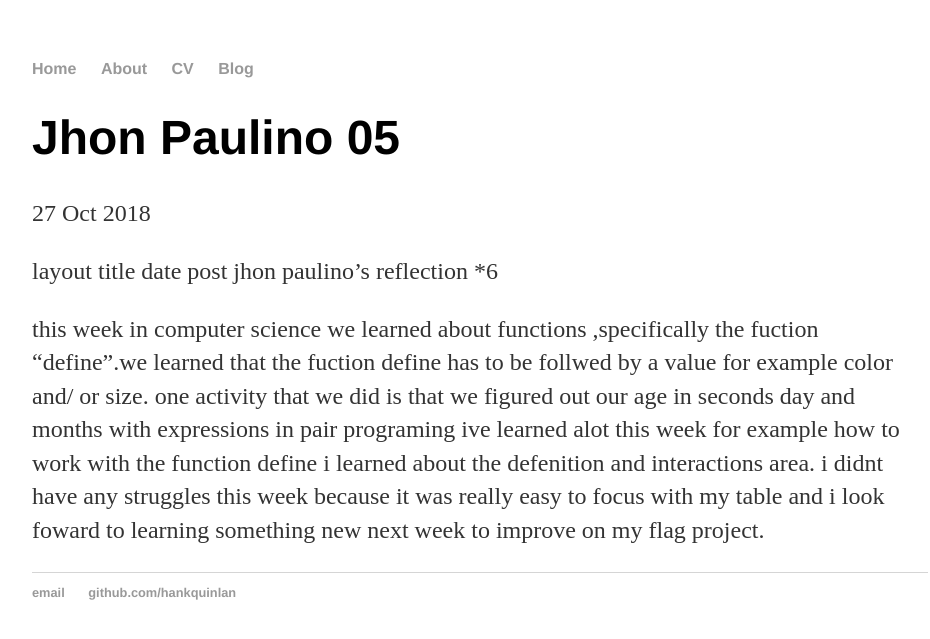
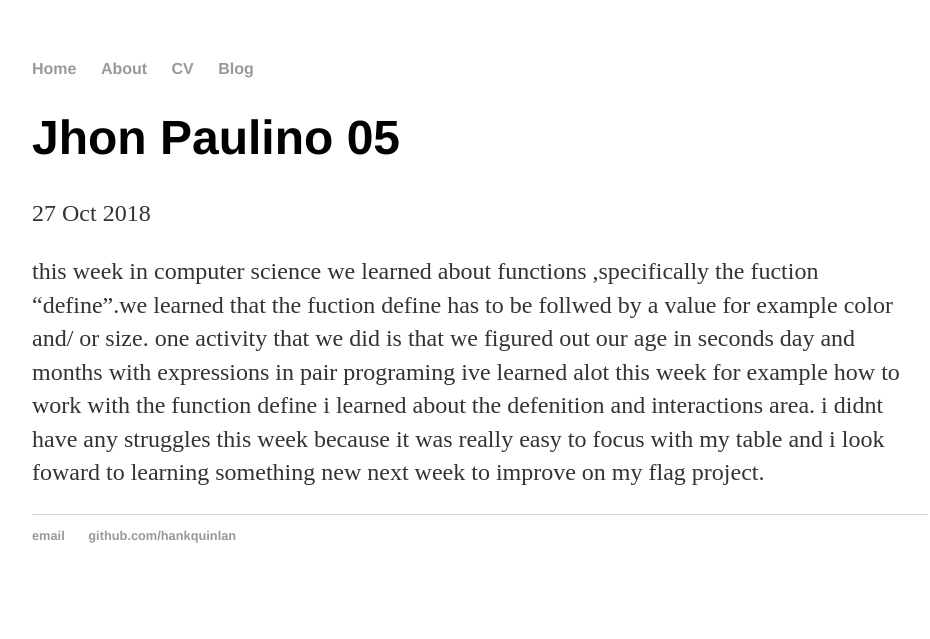
Before and after one commit to jhonp9659/jhonp9659.github.io, a Jekyll site: the page built from _posts/2018-10-27-jhon-paulino-05.md, in a window 1280 px wide. Shown: the top 639 px of the page, without its empty margins (160-1090 px from the left). Built offline with Jekyll 4.4.1, drawn with Linux system fonts in a browser that asks for light colours; our own code applies the rules of GitHub Pages for plain Markdown files.

Commit message:
Update 2018-10-27-jhon-paulino-05.md

```diff
--- a/_posts/2018-10-27-jhon-paulino-05.md
+++ b/_posts/2018-10-27-jhon-paulino-05.md
@@ -1,6 +1,4 @@
-layout	title	date
-post
-jhon paulino's reflection *6
+
 
 this week in computer science we learned about functions ,specifically the fuction "define".we learned that the fuction define has to be follwed by a value for example color and/ or size. one activity that we did is that we figured out our age in seconds day and months with expressions in pair programing
 ive learned alot this week for example how to work with the function define i learned about the defenition and interactions area. i didnt have any struggles this week because it was really easy to focus with my table and i look foward to learning something new next week to improve on my flag project.
```
